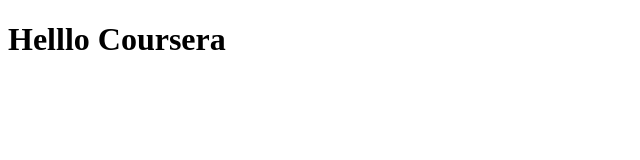
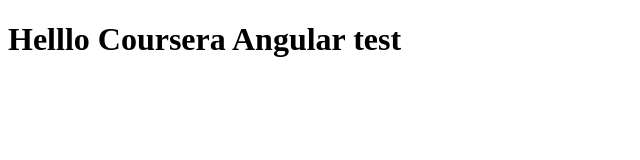
Before and after one commit to urbain32/Coursera-Angular-Test, a plain HTML site: page index.html in a window 1280 px wide. Shown: the whole page, without its empty margins (0-640 px from the left). Drawn offline with Linux system fonts and the light colour scheme.

Commit message:
Next commit

```diff
--- a/index.html
+++ b/index.html
@@ -6,6 +6,6 @@
     <title>Document</title>
   </head>
   <body>
-    <h1>Helllo Coursera</h1>
+    <h1>Helllo Coursera Angular test</h1>
   </body>
 </html>
```
